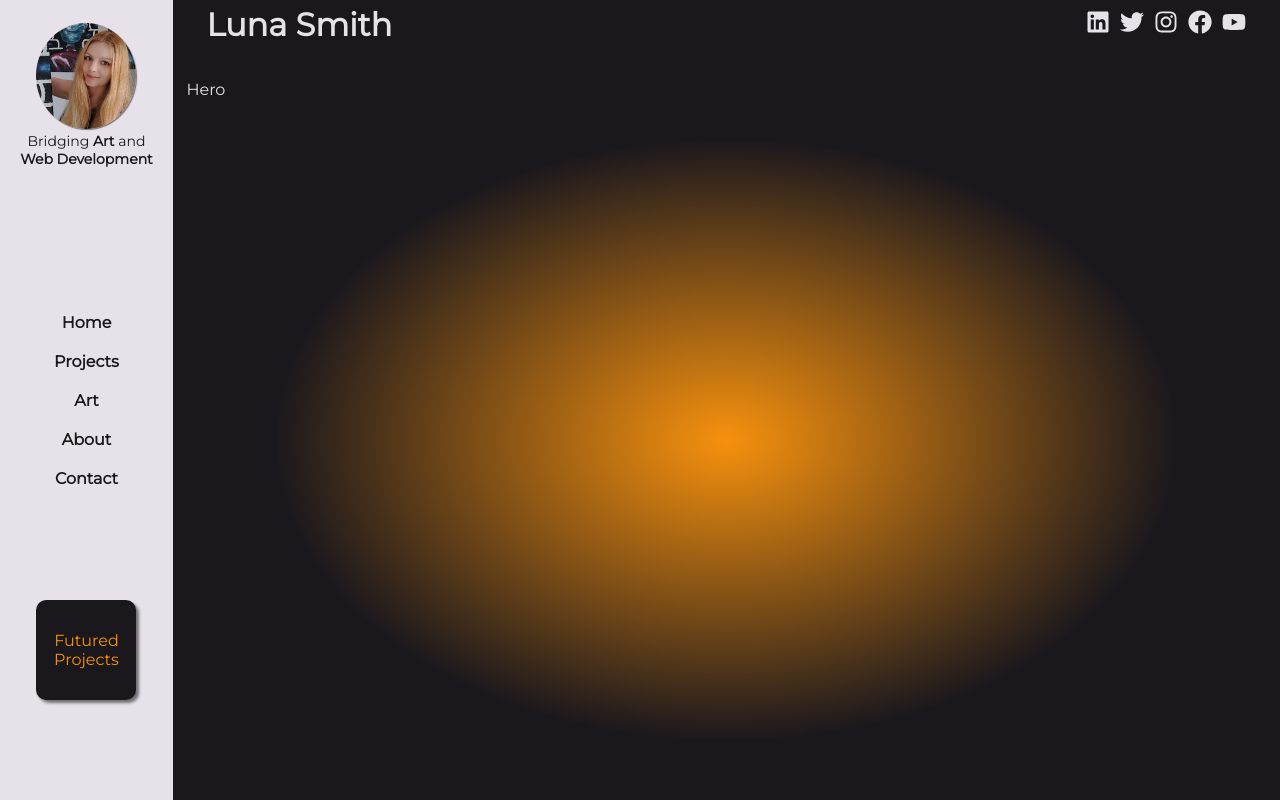
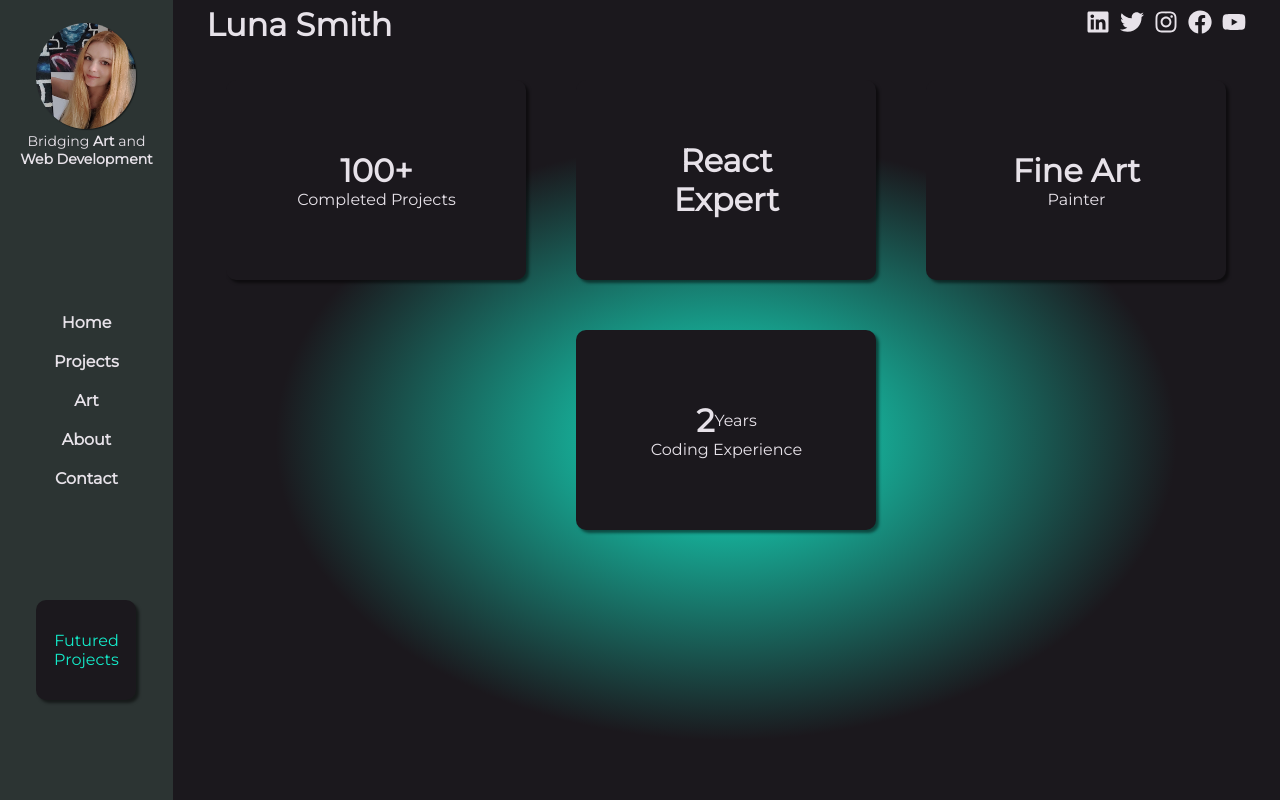
Before and after one commit to Lu-Smith/new_react_portfolio_sass, a React (Create React App) app: page / in a window 1280 px wide. Built offline with nearby package versions, Linux system fonts and the light colour scheme.

Commit message:
Updated Hero

```diff
--- /dev/null
+++ b/src/components/FuturedComponents.tsx
@@ -0,0 +1,28 @@
+import React from 'react'
+
+const FuturedComponents = () => {
+  return (
+    <div className='FutureComponents'>
+         <div className="boxContainer">
+          <h2>100+</h2>
+          <span>Completed Projects</span>
+        </div>
+        <div className="boxContainer">
+          <h2>React</h2>
+          <h2>Expert</h2>
+        </div>
+        <div className="boxContainer">
+          <h2>Fine Art</h2>
+          <span>Painter</span>
+        </div>
+        <div className="boxContainer">
+          <div>
+            <h2>2</h2><span>Years</span>
+          </div>
+          <span>Coding Experience</span>
+        </div>
+    </div>
+  )
+}
+
+export default FuturedComponents
--- a/src/components/Hero.tsx
+++ b/src/components/Hero.tsx
@@ -1,8 +1,13 @@
 import React from 'react'
+import FuturedComponents from './FuturedComponents'
 
 const Hero = () => {
   return (
-    <div className='Hero'>Hero</div>
+    <div className='Hero'>
+      <div className="futuredContainer">
+        <FuturedComponents />
+      </div>
+    </div>
   )
 }
 
--- a/src/components/Sidebar.tsx
+++ b/src/components/Sidebar.tsx
@@ -22,7 +22,6 @@ const Sidebar = () => {
         <div className="container">
         Futured Projects
         </div>
-
       </div>
     </div>
   )
--- a/src/styles/_variables.scss
+++ b/src/styles/_variables.scss
@@ -1,16 +1,17 @@
 //colors
 $primary-color: rgb(231, 226, 233);
 $secondary-color: rgb(27, 24, 29);
-$focus-color: rgb(246, 145, 14);
+$focus-color: rgb(20, 235, 202);
 
 //backgrounds
 $primary-background: rgb(27, 24, 29);
-$secondary-background: rgb(231, 226, 233);
+$secondary-background: rgb(44, 52, 51);
 $hero-background: radial-gradient($focus-color 0%, $primary-background 59%);
 
 //font-size
 $primary-font-size: 14px;
 $nav-font-size: 24px;
+$box-font-size: 32px;
 
 //paddings
 $primary-padding: 0 20px;
--- a/src/styles/app.scss
+++ b/src/styles/app.scss
@@ -4,6 +4,7 @@
 @import './home.scss';
 @import './sidebar.scss';
 @import './hero.scss';
+@import './futuredContainer.scss';
 @import './navbar.scss';
 
 .App {
--- /dev/null
+++ b/src/styles/futuredContainer.scss
@@ -0,0 +1,32 @@
+.FutureComponents {
+    @include flex-direction(center, row);
+    flex-wrap: wrap;
+    gap: 50px;
+
+    .boxContainer {
+        background-color: $primary-background;
+        border-radius: 10px;
+        width: 300px;
+        height: 200px;
+        @include flex-direction(center, column);
+        text-align: center;
+        box-shadow: $primary-shadow;
+        transition: 200ms all ease-in-out;
+
+        &:hover {
+            color: $focus-color;
+        }
+
+        div {
+            @include flex-direction(center, row);
+        }
+
+        h2 {
+            font-size: $box-font-size;
+        }
+
+        &:hover {
+            box-shadow: none;
+        }
+    }
+}
--- a/src/styles/sidebar.scss
+++ b/src/styles/sidebar.scss
@@ -22,7 +22,6 @@
         }
 
         h2 {
-            color: $secondary-color;
             font-weight: 300;
             padding: $primary-padding;
             text-align: center;
@@ -45,7 +44,6 @@
         width: 100%;
 
         a {
-            color: $secondary-color;
             transition: 200ms all ease-in-out;
             font-weight: bold;
 
```
